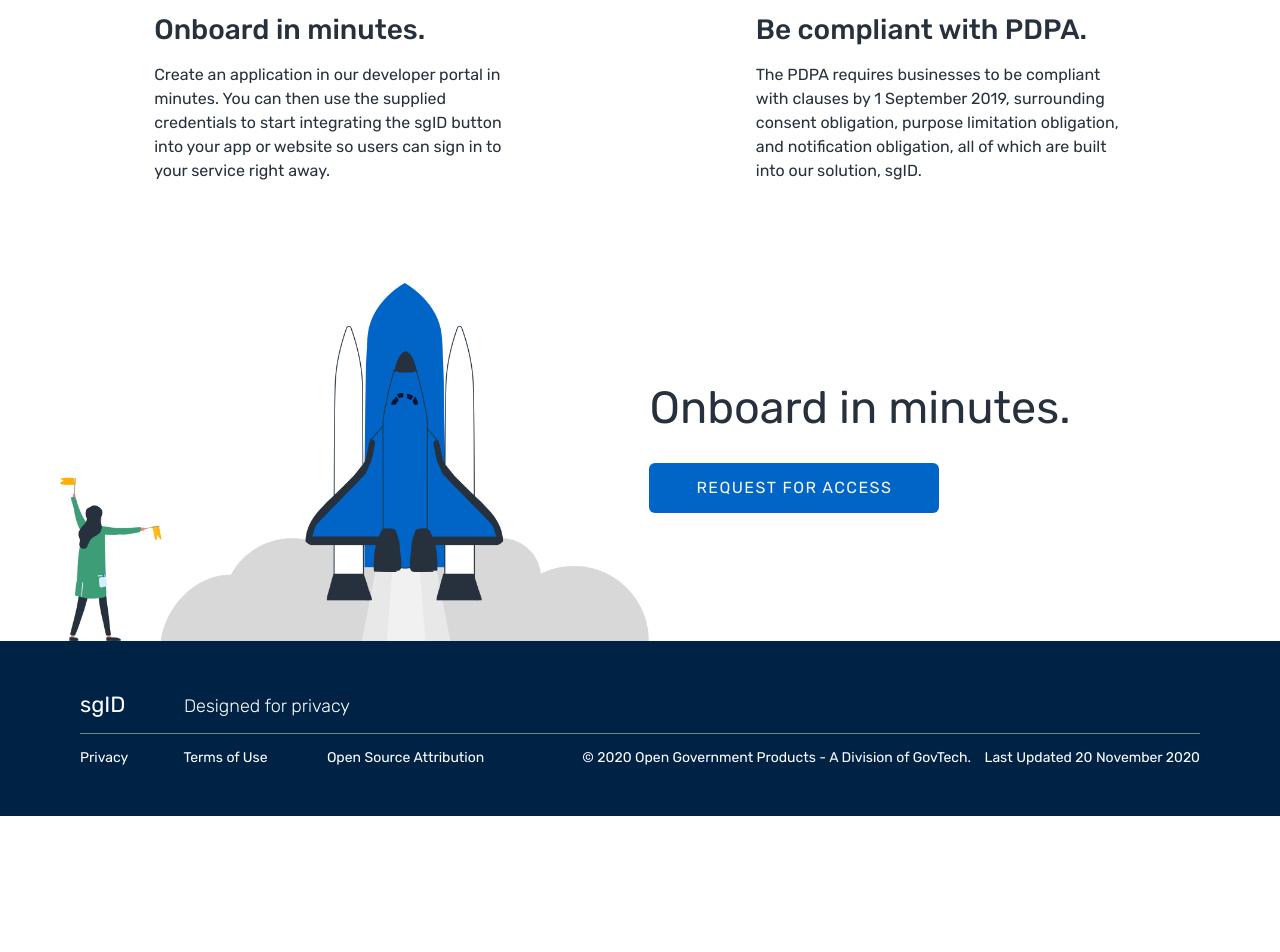
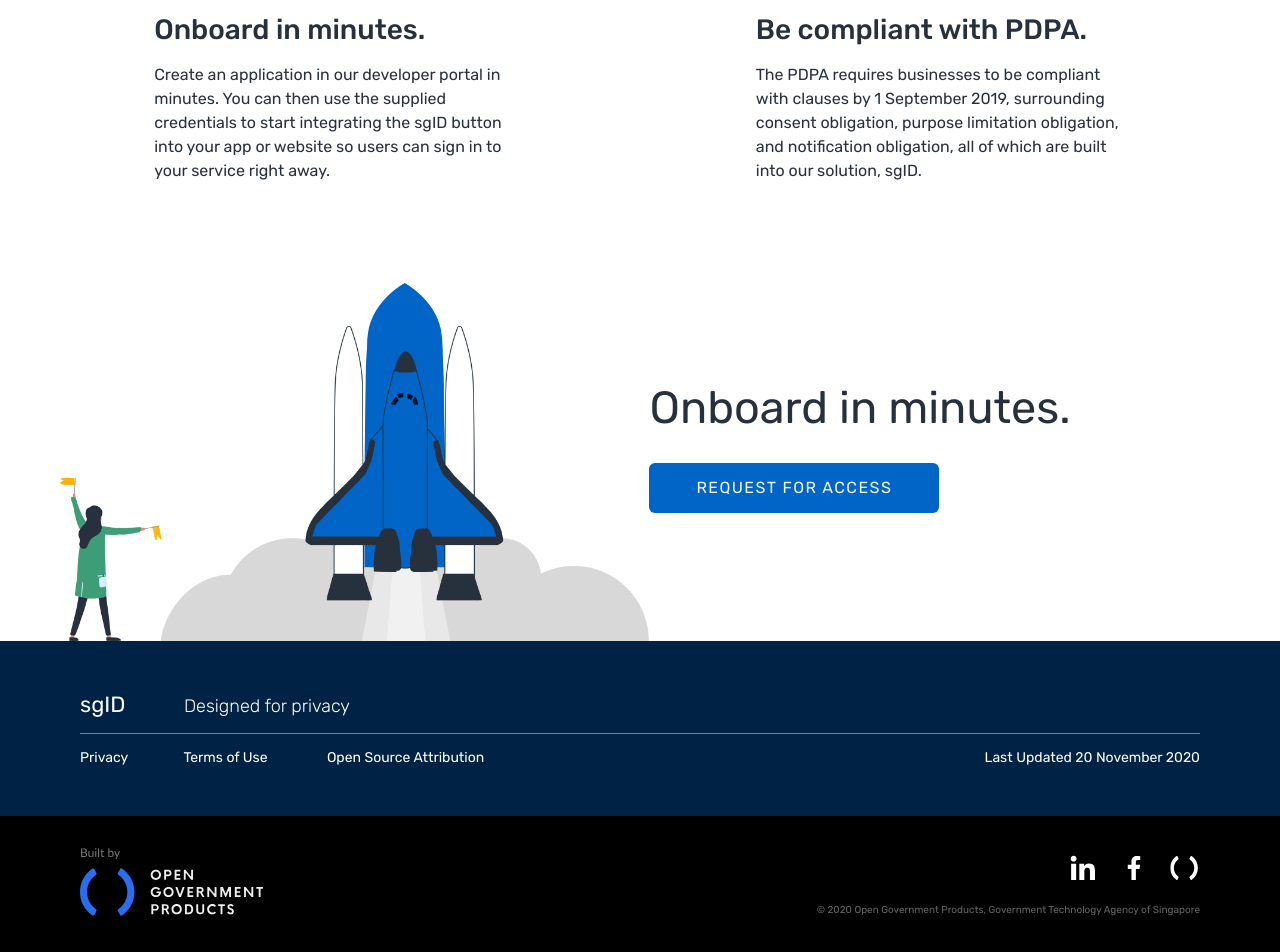
Before and after one commit to opengovsg/sgID-microsite, a Jekyll site: the page built from index.md, in a window 1280 px wide. Shown: the part 4125-5077 px from the top of the page. Built offline with Jekyll 4.4.1, drawn with Linux system fonts in a browser that asks for light colours; before the commit the page ends 4941 px from its top, so only the background shows below that.

Commit message:
added ogp footer

```diff
--- a/_includes/footer.html
+++ b/_includes/footer.html
@@ -7,14 +7,29 @@
   <div class="footer-nav">
     <div class="footer-nav-links">
       <span><a class="footer-nav-link" style="width: 100px" href="{{ '/privacy' | relative_url }}">Privacy</a></span>
-      <span><a class="footer-nav-link" style="width: 140px" href="{{ '/terms-of-use' | relative_url }}">Terms of Use</a></span>
+      <span><a class="footer-nav-link" style="width: 140px" href="{{ '/terms-of-use' | relative_url }}">Terms of
+          Use</a></span>
       <span><a class="footer-nav-link" href="{{ '/attribution' | relative_url }}">Open Source Attribution</a></span>
     </div>
     <div class="footer-nav-description">
-      <span>© {{ 'now' | date: "%Y" }} Open Government Products - A Division of GovTech.</span>
       <span class="last-updated-text">Last Updated
         {{ site.time | date: "%-d %B %Y" }}</span>
     </div>
   </div>
 </footer>
+<div class="ogp-footer">
+  <img src="/assets/images/ogplogo.svg" class="ogp-logo" />
+  <div class="ogp-footer-right">
+    <a href="https://sg.linkedin.com/company/open-government-products" target="_blank">
+      <img src="/assets/images/bxl-linkedin.svg" class="social-logo" />
+    </a>
+    <a href="https://www.facebook.com/opengovsg" target="_blank">
+      <img src="/assets/images/bxl-facebook.svg" class="social-logo" />
+    </a>
+    <a href="https://open.gov.sg" target="_blank">
+      <img src="/assets/images/bxl-ogp.svg" class="social-logo" />
+    </a>
+    <p>© {{ 'now' | date: "%Y" }} Open Government Products, Government Technology Agency of Singapore</p>
+  </div>
+</div>
 <script src="/assets/js/download-badge.js"></script>
--- a/assets/css/custom.css
+++ b/assets/css/custom.css
@@ -50,7 +50,6 @@
   width: 50%;
   margin: 0 auto;
 }
-
 
 .button {
   height: 50px;
@@ -247,7 +246,7 @@
 }
 
 .download-container.android .ios,
-.download-container.ios .android  {
+.download-container.ios .android {
   display: none;
 }
 
@@ -869,7 +868,6 @@
     font-size: 12px;
     margin-left: 8px;
     line-height: 40px !important;
-
   }
   .half-col {
     min-width: 100%;
@@ -910,3 +908,45 @@
     margin-left: 0;
   }
 }
+
+.ogp-footer {
+  background-color: black;
+  flex: 1;
+  height: auto;
+  padding: 24px 80px;
+  display: flex;
+  justify-content: space-between;
+  align-items: center;
+}
+
+.ogp-footer-right {
+  text-align: right;
+  padding-top: 12px;
+  color: rgba(204, 204, 204, 0.5);
+  font-size: 10px;
+  line-height: 24px;
+}
+
+.social-logo {
+  height: 32px;
+  width: 32px;
+  margin-left: 16px;
+}
+
+@media screen and (max-width: 767px) {
+  .ogp-footer {
+    padding: 40px 30px;
+    flex-direction: column;
+    align-items: flex-start;
+  }
+
+  .ogp-footer-right {
+    text-align: left;
+    margin-top: 20px;
+  }
+
+  .social-logo {
+    margin-left: 0px;
+    margin-right: 16px;
+  }
+}
```
Also changed, not shown: assets/images/bxl-facebook.svg (added), assets/images/bxl-linkedin.svg (added), assets/images/bxl-ogp.svg (added), assets/images/ogplogo.svg (added).
